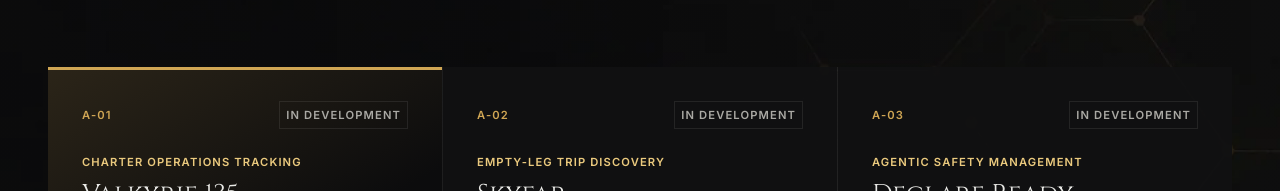
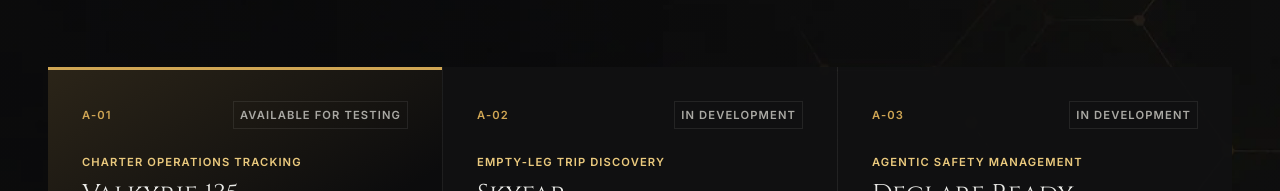
Before and after one commit to drekisolutions/Dreki-solutions-Website, a Next.js app: page /products in a window 1280 px wide. Shown: the part 1885-2076 px from the top of the page. Built offline with nearby package versions, Linux system fonts and the light colour scheme.

Commit message:
Mark Valkyrie available for testing

```diff
--- a/app/site-data.ts
+++ b/app/site-data.ts
@@ -132,7 +132,7 @@ export const aviationProducts = [
     index: "A-01",
     title: "Valkyrie 135",
     focus: "Charter operations tracking",
-    status: "In development",
+    status: "Available for Testing",
     copy: "Tracking software being developed for charter-industry workflows, with human ownership of operational and regulatory decisions.",
     url: "https://valkyrie.dreki-solutions.com",
   },
```
Also changed, not shown: 1 other file (tests, documents, lock files or other folders).
